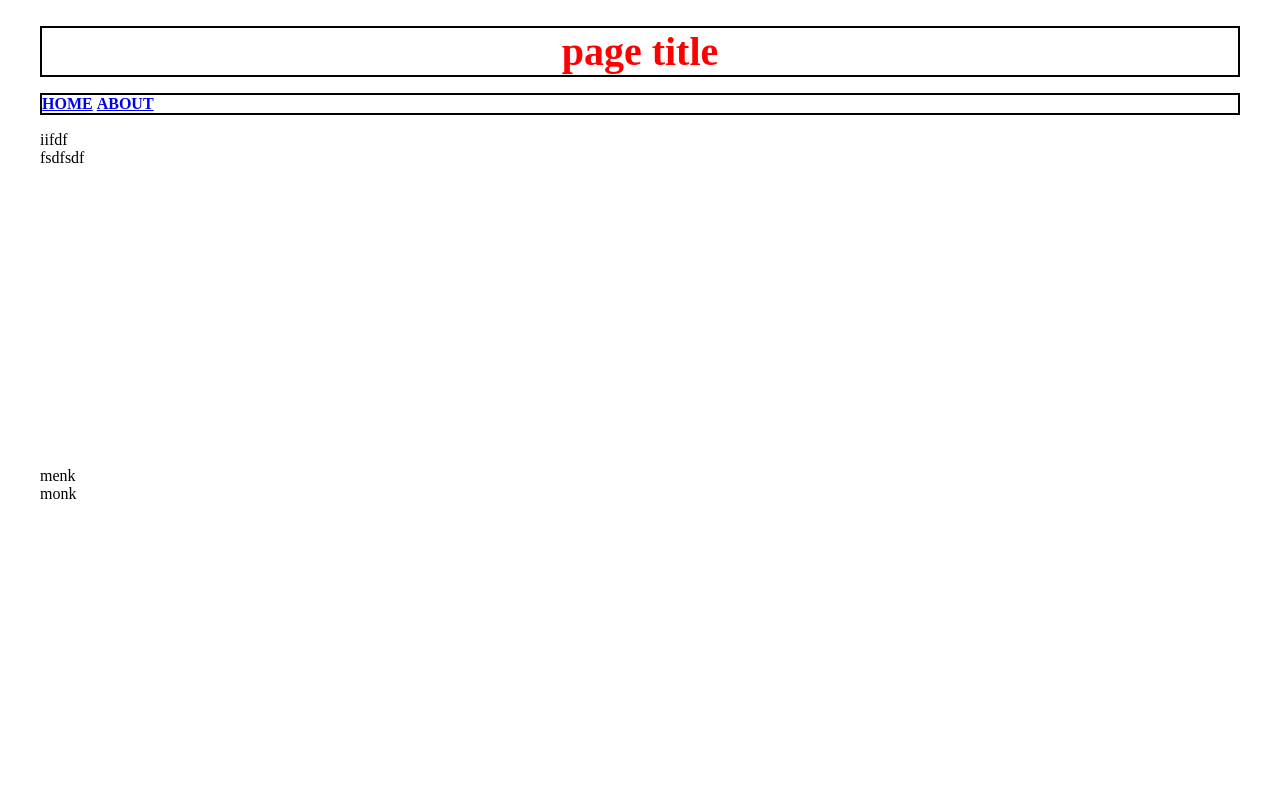
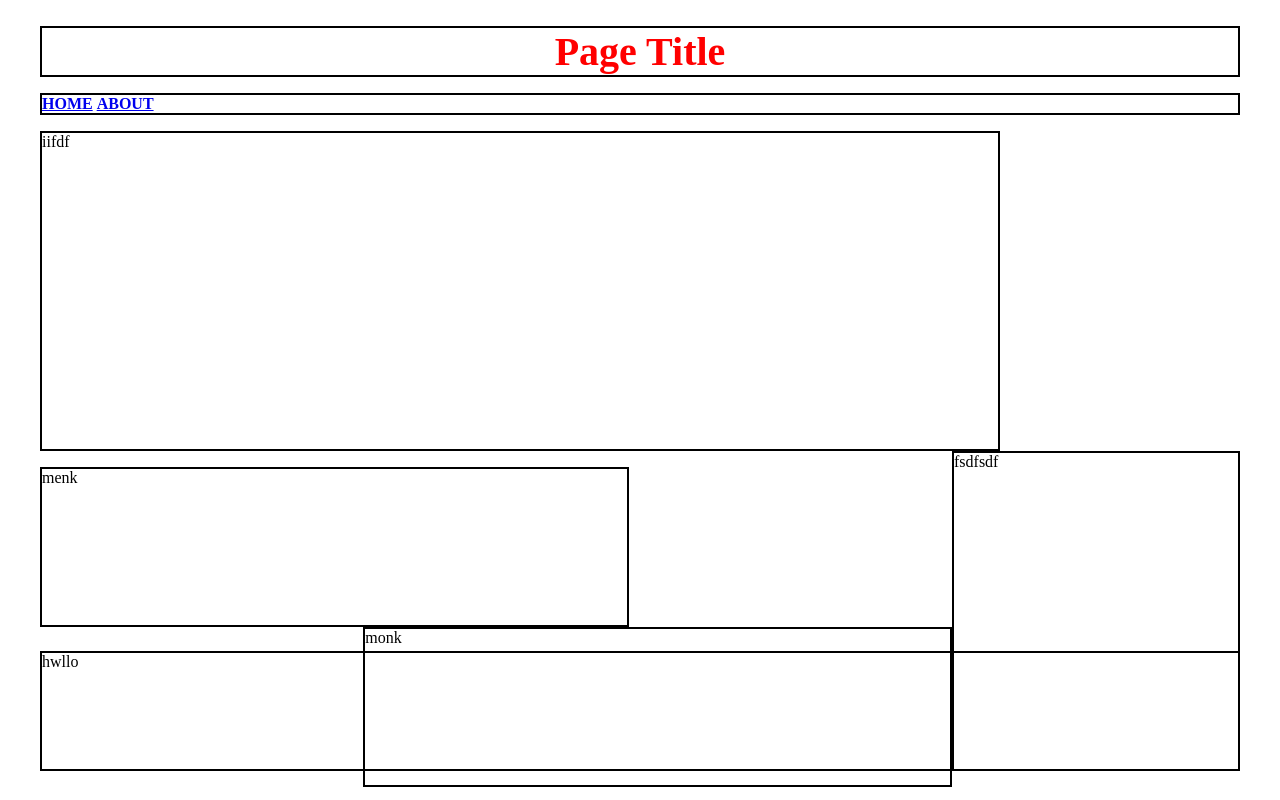
Before and after one commit to blazingrobot/TAN_CC08_QP1, a plain HTML site: page index.html in a window 1280 px wide. Drawn offline with Linux system fonts and the light colour scheme.

Commit message:
Update index.html

```diff
--- a/index.html
+++ b/index.html
@@ -8,7 +8,7 @@
 </head>
 <body>
     <header class="waw">
-        <h1>page title</h1>
+        <h1>Page Title</h1>
     </header>
 
     <nav class="navbar">
@@ -20,21 +20,24 @@
     </nav>
 
     <div class="tunga">
-        <article>
+        <article class="artikol">
             iifdf
         </article>
-        <aside>
+        <aside class="asayd">
             fsdfsdf
         </aside>
     </div>
 
     <div class="ubos">
-        <section> menk</section>
-        <section>monk</section>
+        <section class="isa"> menk</section>
+        <section class="duha">monk</section>
 
     </div>
 
-    <footer></footer>
+    <div class="tiil">
+        <footer>hwllo</footer>
+    </div>
+
 
 
 </body>
```
